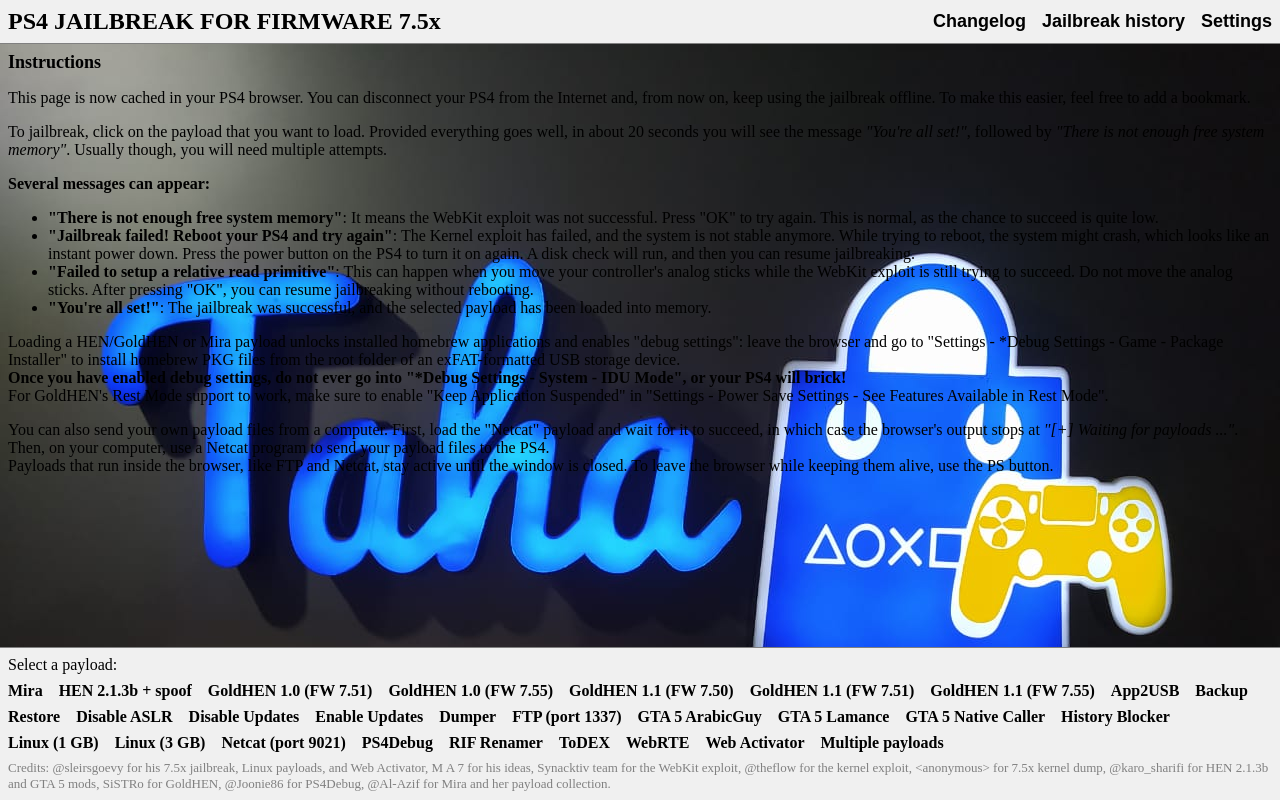
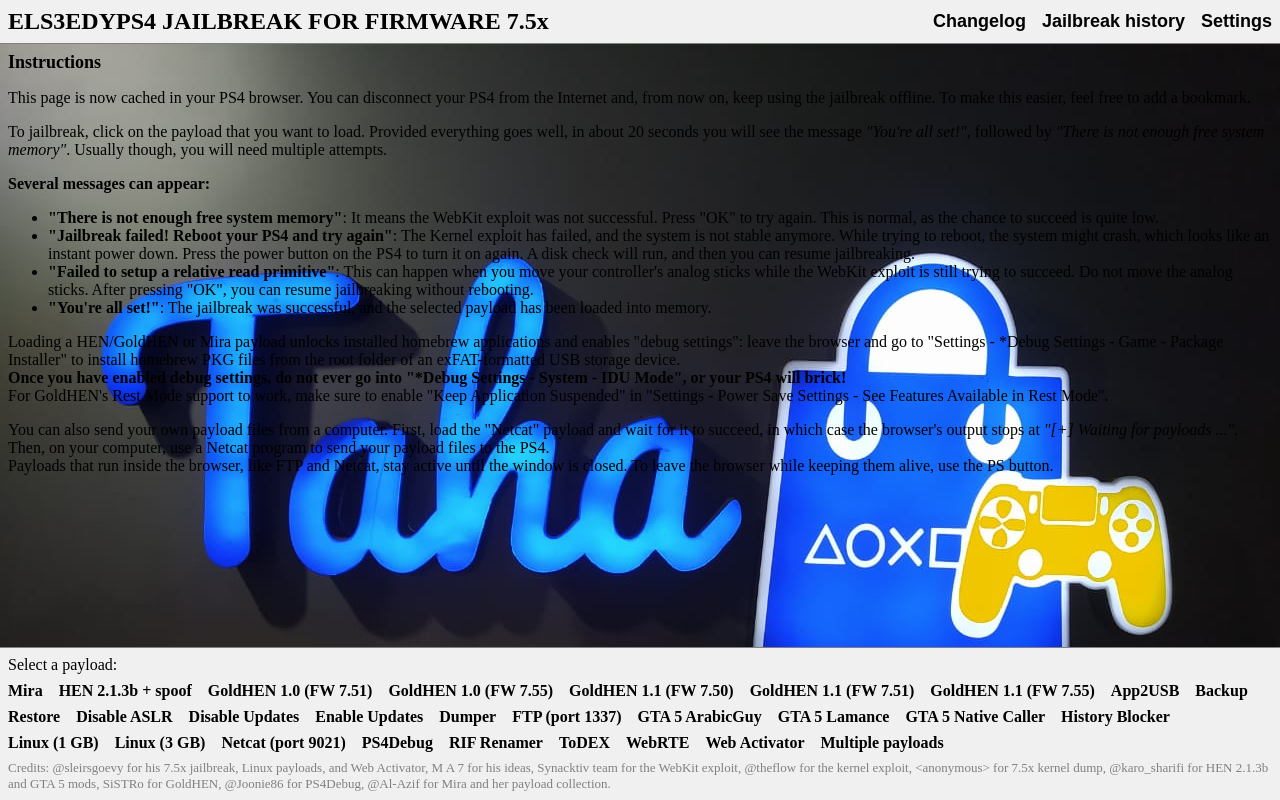
Before and after one commit to els3edyps4/7xxxxx, a plain HTML site: page 75x/index.html in a window 1280 px wide. Drawn offline with Linux system fonts and the light colour scheme.

Commit message:
Update index.html
New

```diff
--- a/75x/index.html
+++ b/75x/index.html
@@ -273,7 +273,7 @@
   <script src="changelog.js"></script>
   <div id="website">
     <header>
-      <span id="title">PS4 JAILBREAK</span>
+      <span id="title">ELS3EDYPS4 JAILBREAK</span>
       <script>
         // Show for which target firmware the website is made
         document.title += " " + targetFirmware;
```
